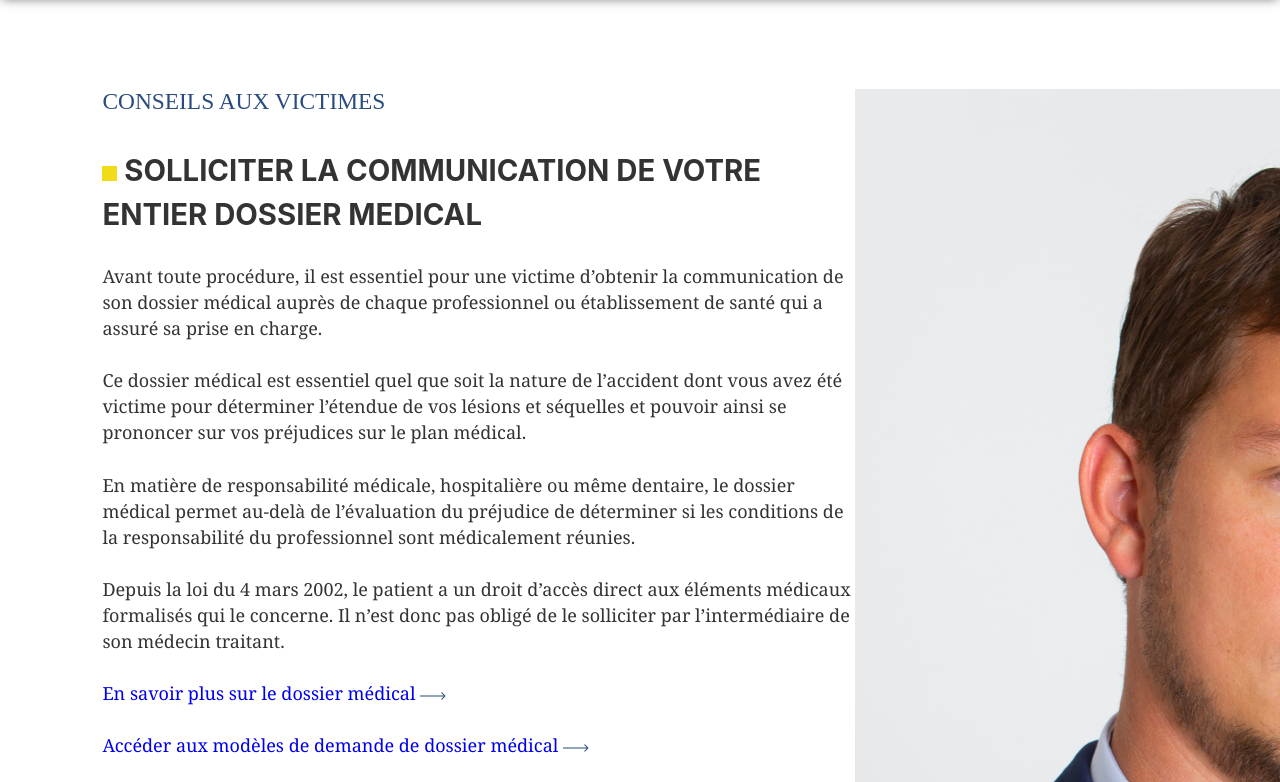
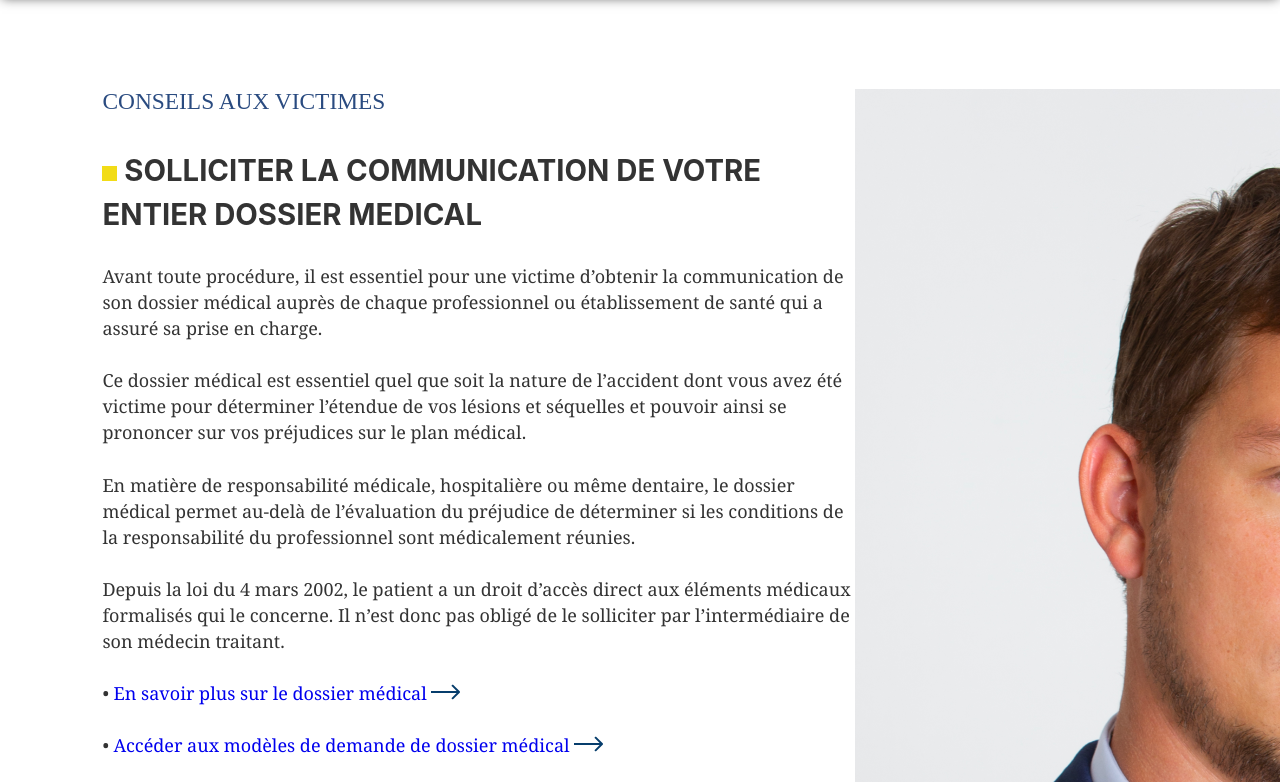
Before and after one commit to Annabendahan/mameri, a Gatsby site: page /conseils-aux-victimes in a window 1280 px wide. Shown: the part 162-944 px from the top of the page. Built offline with nearby package versions, Linux system fonts and the light colour scheme; Gatsby itself is replaced by a stand-in of ours.

Commit message:
Laste chanegs

```diff
--- a/gatsby-config.js
+++ b/gatsby-config.js
@@ -24,8 +24,8 @@ module.exports = {
          * The base URL of the WordPress site without the trailingslash and the protocol. This is required.
          * Example : 'dev-gatbsyjswp.pantheonsite.io' or 'www.example-site.com'
          */
-        // a
-        baseUrl: `b2de31d9.ngrok.io`,
+        //baseUrl: `mameriavocat.local`,
+        baseUrl: `07130aed.ngrok.io`,
         // The protocol. This can be http or https.
         protocol: `http`,
         // Indicates whether the site is hosted on wordpress.com.
--- a/src/pages/conseils-aux-victimes.js
+++ b/src/pages/conseils-aux-victimes.js
@@ -61,6 +61,7 @@ class Conseils extends Component {
 
               <p className="desc">
                 {" "}
+                •
                 <span className="bold">
                   {" "}
                   <Link to="/reparation-dommage-corporel/">
@@ -68,15 +69,15 @@ class Conseils extends Component {
                     En savoir plus sur le dossier médical{" "}
                     <svg
                       className="arrow"
-                      width="26"
-                      height="8"
-                      viewBox="0 0 26 8"
+                      width="29"
+                      height="16"
+                      viewBox="0 0 29 16"
                       fill="none"
                       xmlns="http://www.w3.org/2000/svg"
                     >
                       <path
-                        d="M25.3536 4.35355C25.5488 4.15829 25.5488 3.84171 25.3536 3.64645L22.1716 0.464466C21.9763 0.269204 21.6597 0.269204 21.4645 0.464466C21.2692 0.659728 21.2692 0.976311 21.4645 1.17157L24.2929 4L21.4645 6.82843C21.2692 7.02369 21.2692 7.34027 21.4645 7.53553C21.6597 7.7308 21.9763 7.7308 22.1716 7.53553L25.3536 4.35355ZM0 4.5L25 4.5V3.5L0 3.5L0 4.5Z"
-                        fill="#294B80"
+                        d="M28.7071 8.70711C29.0976 8.31658 29.0976 7.68342 28.7071 7.29289L22.3431 0.928932C21.9526 0.538408 21.3195 0.538408 20.9289 0.928932C20.5384 1.31946 20.5384 1.95262 20.9289 2.34315L26.5858 8L20.9289 13.6569C20.5384 14.0474 20.5384 14.6805 20.9289 15.0711C21.3195 15.4616 21.9526 15.4616 22.3431 15.0711L28.7071 8.70711ZM0 9H28V7H0L0 9Z"
+                        fill="#063D6C"
                       />
                     </svg>
                   </Link>{" "}
@@ -85,6 +86,7 @@ class Conseils extends Component {
 
               <p className="desc">
                 {" "}
+                •{" "}
                 <span className="bold">
                   {" "}
                   <Link to="/modeles-et-formulaires/">
@@ -92,15 +94,15 @@ class Conseils extends Component {
                     Accéder aux modèles de demande de dossier médical{" "}
                     <svg
                       className="arrow"
-                      width="26"
-                      height="8"
-                      viewBox="0 0 26 8"
+                      width="29"
+                      height="16"
+                      viewBox="0 0 29 16"
                       fill="none"
                       xmlns="http://www.w3.org/2000/svg"
                     >
                       <path
-                        d="M25.3536 4.35355C25.5488 4.15829 25.5488 3.84171 25.3536 3.64645L22.1716 0.464466C21.9763 0.269204 21.6597 0.269204 21.4645 0.464466C21.2692 0.659728 21.2692 0.976311 21.4645 1.17157L24.2929 4L21.4645 6.82843C21.2692 7.02369 21.2692 7.34027 21.4645 7.53553C21.6597 7.7308 21.9763 7.7308 22.1716 7.53553L25.3536 4.35355ZM0 4.5L25 4.5V3.5L0 3.5L0 4.5Z"
-                        fill="#294B80"
+                        d="M28.7071 8.70711C29.0976 8.31658 29.0976 7.68342 28.7071 7.29289L22.3431 0.928932C21.9526 0.538408 21.3195 0.538408 20.9289 0.928932C20.5384 1.31946 20.5384 1.95262 20.9289 2.34315L26.5858 8L20.9289 13.6569C20.5384 14.0474 20.5384 14.6805 20.9289 15.0711C21.3195 15.4616 21.9526 15.4616 22.3431 15.0711L28.7071 8.70711ZM0 9H28V7H0L0 9Z"
+                        fill="#063D6C"
                       />
                     </svg>
                   </Link>{" "}
```
Also changed, not shown: src/pages/modeles-et-formulaires.js (+21 -19 lines), src/pages/reparation-dommage-corporel.js (+7 -7 lines), src/images/arrrrow.svg (added).
